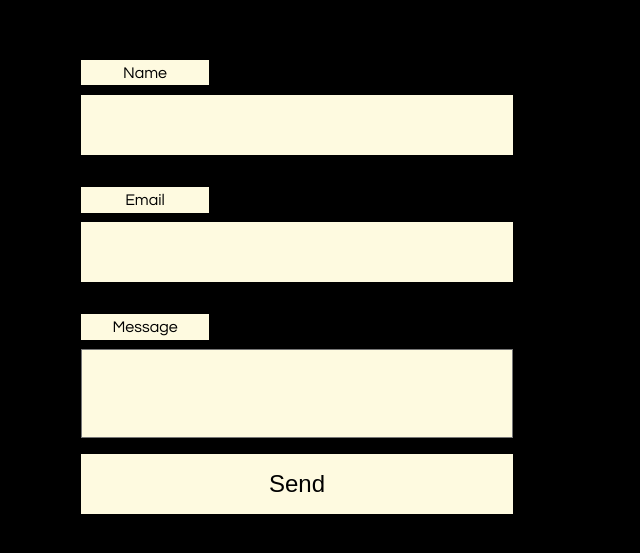
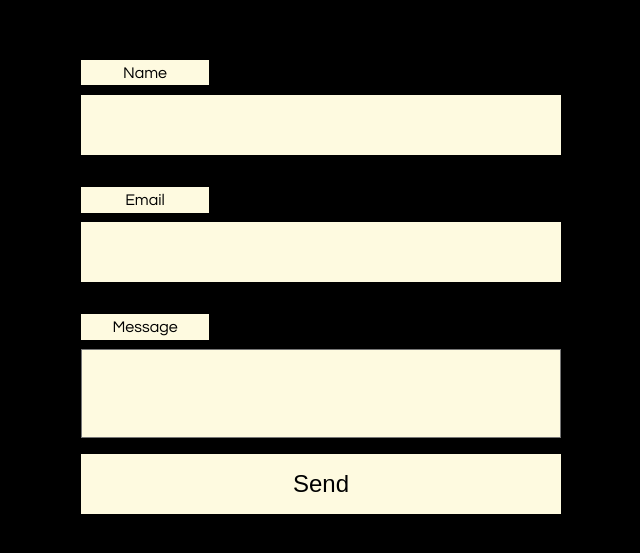
Before and after one commit to raheemelassadi/raheem-el-assadi-portfolio, a React (Create React App) app: page / in a window 1280 px wide. Shown: the part 3297-3850 px from the top of the page, without its empty margins (79-719 px from the left). Built offline with nearby package versions, Linux system fonts and the light colour scheme.

Commit message:
increased width for contact input

```diff
--- a/src/components/contact.scss
+++ b/src/components/contact.scss
@@ -8,7 +8,7 @@
 }
 
 form {
-    width: 27rem;
+    width: 30rem;
     display: flex;
     flex-direction: column;
     padding-left: 10rem;
```
